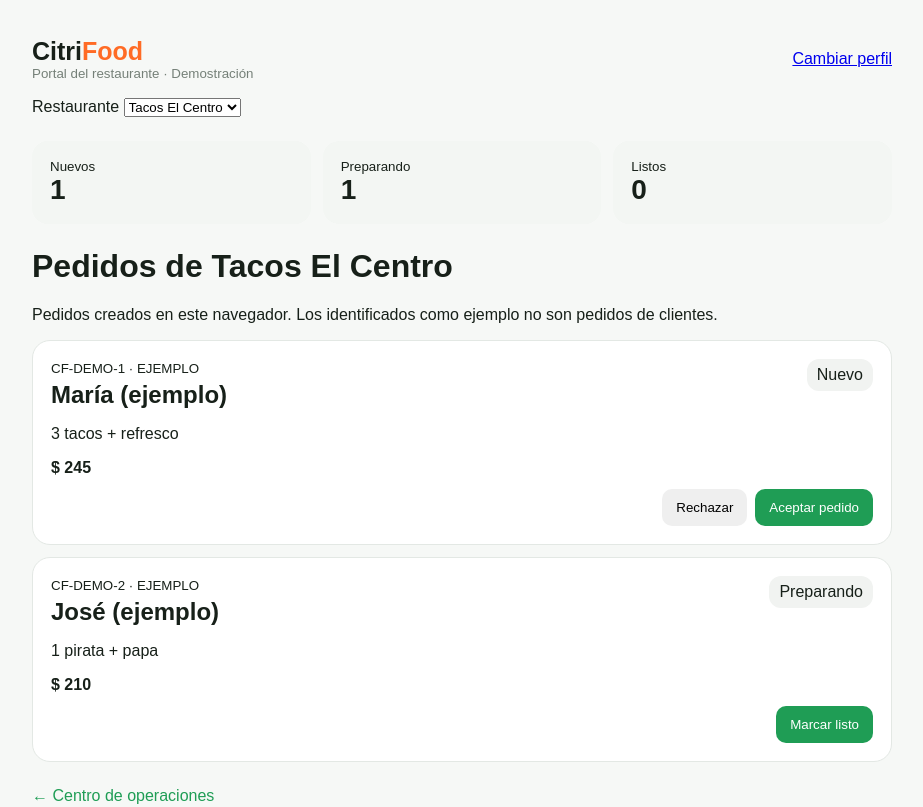
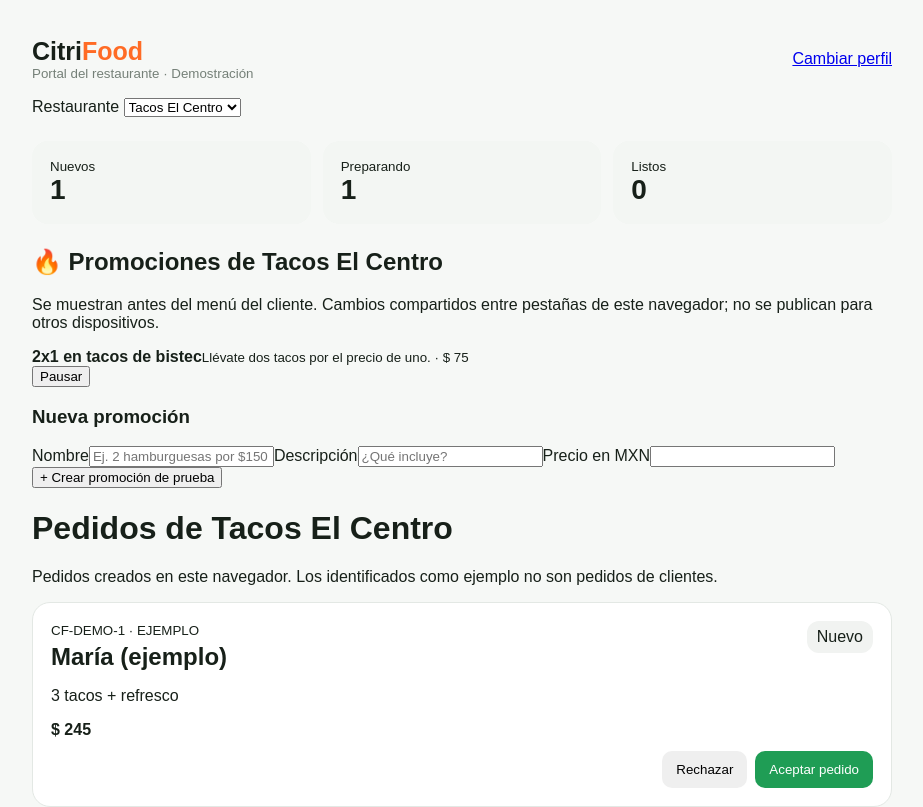
Before and after one commit to SAHA890822HNLLRL08/citrifood, a Next.js app: page /restaurante in a window 1280 px wide. Shown: the top 807 px of the page, without its empty margins (178-1101 px from the left). Built offline with nearby package versions, Linux system fonts and the light colour scheme.

Commit message:
Allow restaurants to create and pause demo promotions

```diff
--- a/app/restaurante/page.js
+++ b/app/restaurante/page.js
@@ -2,18 +2,23 @@
 import {useEffect,useState} from "react";
 import {loadMvp,subscribeOrders,updateOrder} from "../../lib/mvp-store.js";
 import "./restaurant.css";
+import {addPromotion,loadPromotions,setPromotionActive,subscribePromotions} from "../../lib/promotions.js";
 const names=["Tacos El Centro","Burger House","Pizza Norte","Sushi Mty"];
 const seed=[{id:"CF-DEMO-1",restaurant:"Tacos El Centro",customer:"María (ejemplo)",items:"3 tacos + refresco",total:245,status:"Nuevo",demo:true},{id:"CF-DEMO-2",restaurant:"Tacos El Centro",customer:"José (ejemplo)",items:"1 pirata + papa",total:210,status:"Preparando",demo:true}];
 export default function Restaurante(){
  const[restaurant,setRestaurant]=useState(names[0]);
  const[actual,setActual]=useState([]);
  const[examples,setExamples]=useState(seed);
+ const[promotions,setPromotions]=useState({});const[title,setTitle]=useState("");const[description,setDescription]=useState("");const[price,setPrice]=useState("");const[promoError,setPromoError]=useState("");
  useEffect(()=>{const refresh=()=>setActual(loadMvp().orders);refresh();return subscribeOrders(refresh)},[]);
+ useEffect(()=>{const refresh=()=>setPromotions(loadPromotions());refresh();return subscribePromotions(refresh)},[]);
+ const createPromo=e=>{e.preventDefault();try{addPromotion(restaurant,{title,description,price,emoji:"🍽️"});setTitle("");setDescription("");setPrice("");setPromoError("")}catch{setPromoError("Escribe un nombre y un precio válido mayor a cero.")}};
  const orders=[...actual.filter(o=>o.restaurant===restaurant),...examples.filter(o=>o.restaurant===restaurant)];
  const change=(o,status)=>{if(o.id.startsWith("CF-DEMO-"))setExamples(v=>v.map(x=>x.id===o.id?{...x,status}:x));else updateOrder(o.id,{status})};
  return <main className="restaurantDash"><header><div><b>Citri<span>Food</span></b><small>Portal del restaurante · Demostración</small></div><a href="/acceso">Cambiar perfil</a></header>
  <label className="restaurantPicker">Restaurante <select value={restaurant} onChange={e=>setRestaurant(e.target.value)}>{names.map(name=><option key={name} value={name}>{name}</option>)}</select></label>
  <section className="restaurantStats"><article><small>Nuevos</small><b>{orders.filter(x=>x.status==="Nuevo").length}</b></article><article><small>Preparando</small><b>{orders.filter(x=>x.status==="Preparando").length}</b></article><article><small>Listos</small><b>{orders.filter(x=>x.status==="Listo").length}</b></article></section>
+ <section className="promoManager"><h2>🔥 Promociones de {restaurant}</h2><p>Se muestran antes del menú del cliente. Cambios compartidos entre pestañas de este navegador; no se publican para otros dispositivos.</p><div className="promoManagerList">{(promotions[restaurant]||[]).length===0?<p>Sin promociones registradas.</p>:(promotions[restaurant]||[]).map(p=><article key={p.id}><div><b>{p.title}</b><small>{p.description} · $ {p.price}</small></div><button type="button" onClick={()=>setPromotionActive(restaurant,p.id,p.active===false)}>{p.active===false?"Activar":"Pausar"}</button></article>)}</div><form onSubmit={createPromo}><h3>Nueva promoción</h3><label>Nombre<input value={title} maxLength={80} onChange={e=>setTitle(e.target.value)} placeholder="Ej. 2 hamburguesas por $150" required/></label><label>Descripción<input value={description} maxLength={180} onChange={e=>setDescription(e.target.value)} placeholder="¿Qué incluye?"/></label><label>Precio en MXN<input value={price} type="number" min="0.01" step="0.01" onChange={e=>setPrice(e.target.value)} required/></label>{promoError&&<p role="alert">{promoError}</p>}<button className="main" type="submit">+ Crear promoción de prueba</button></form></section>
  <h1>Pedidos de {restaurant}</h1><p>Pedidos creados en este navegador. Los identificados como ejemplo no son pedidos de clientes.</p>
  <section className="restaurantOrders">{orders.length===0&&<p>Sin pedidos por ahora. Puedes crear uno desde la pantalla del cliente.</p>}{orders.map(o=><article key={o.id}><div><small>{o.id}{o.id.startsWith("CF-DEMO-")?" · EJEMPLO":""}</small><h2>{o.customer}</h2><p>{Array.isArray(o.items)?o.items.map(x=>x.qty+" × "+x.name).join(", "):o.items}</p><b>$ {o.total}</b></div><span className="restaurantStatus">{o.status}</span><div className="restaurantActions">{o.status==="Nuevo"&&<><button onClick={()=>change(o,"Rechazado")}>Rechazar</button><button className="main" onClick={()=>change(o,"Preparando")}>Aceptar pedido</button></>}{o.status==="Preparando"&&<button className="main" onClick={()=>change(o,"Listo")}>Marcar listo</button>}{o.status==="Listo"&&<button className="main" onClick={()=>change(o,"Esperando repartidor")}>Entregar a repartidor</button>}</div></article>)}</section><a className="backOps" href="/operaciones">← Centro de operaciones</a></main>
 }
```
